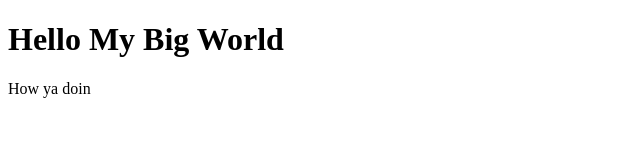
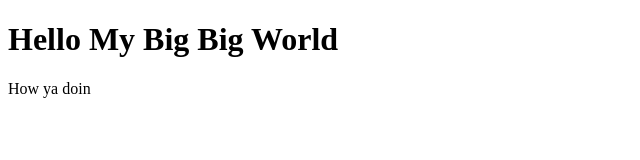
Before and after one commit to Ilya-Lad/-Gitty, a plain HTML site: page index.html in a window 1280 px wide. Shown: the whole page, without its empty margins (0-640 px from the left). Drawn offline with Linux system fonts and the light colour scheme.

Commit message:
Fourth commit

```diff
--- a/index.html
+++ b/index.html
@@ -7,7 +7,7 @@
     <title>Document</title>
 </head>
 <body>
-    <h1>Hello My  Big World</h1>
+    <h1>Hello My  Big Big  World</h1>
     <p>How ya doin</p>
 
 
```
